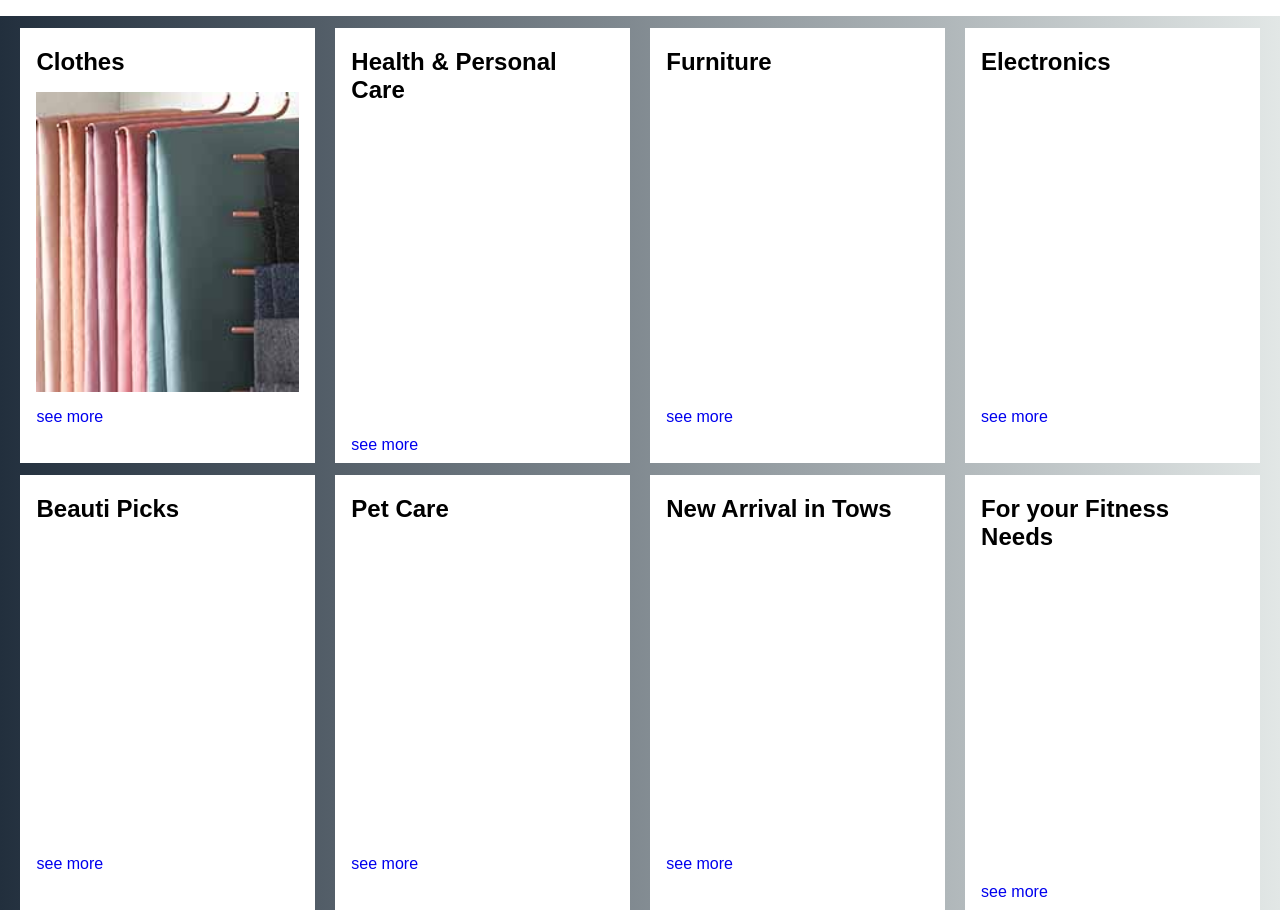
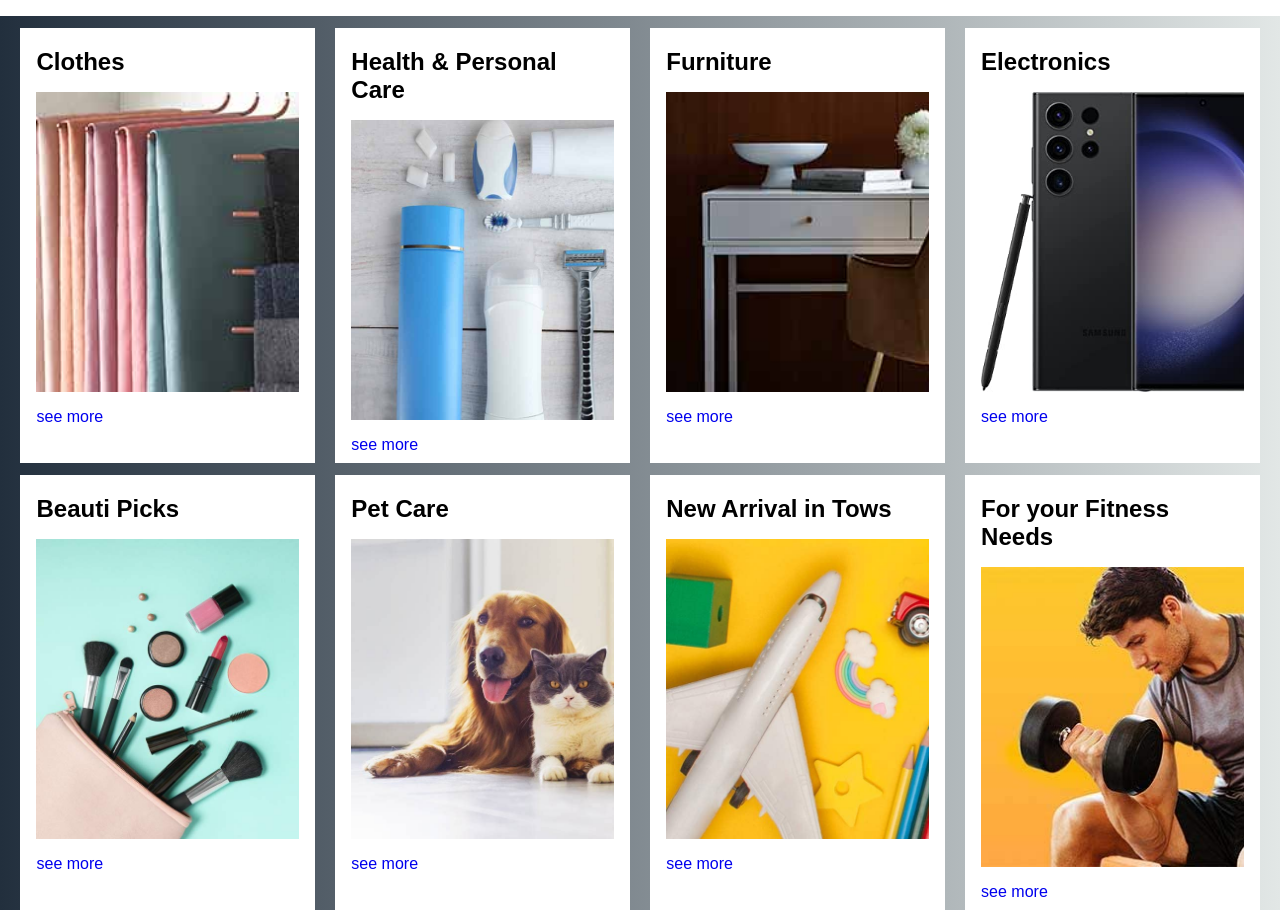
Before and after one commit to Abdulrahmanmoin/Amazon-Clone, a plain HTML site: page index.html in a window 1280 px wide. Shown: the part 500-1413 px from the top of the page. Drawn offline with Linux system fonts and the light colour scheme; files whose address does not match are found by name.

Commit message:
Update index.html

```diff
--- a/index.html
+++ b/index.html
@@ -114,49 +114,49 @@
         <div class="box">
             <div class="box_content">
                 <h2>Health & Personal Care</h2>
-                <div class="box_image" style="background-image: url(box2_image.jpg);"></div>
+                <div class="box_image" style="background-image: url(amazonAssets/box2_image.jpg);"></div>
                 <a href="amazon.com">see more</a>
             </div>
         </div>
         <div class="box">
             <div class="box_content">
                 <h2>Furniture</h2>
-                <div class="box_image" style="background-image: url(box3_image.jpg);"></div>
+                <div class="box_image" style="background-image: url(amazonAssets/box3_image.jpg);"></div>
                 <a href="amazon.com">see more</a>
             </div>
         </div>
         <div class="box">
             <div class="box_content">
                 <h2>Electronics</h2>
-                <div class="box_image" style="background-image: url(box4_image.jpg);"></div>
+                <div class="box_image" style="background-image: url(amazonAssets/box4_image.jpg);"></div>
                 <a href="amazon.com">see more</a>
             </div>
         </div>
         <div class="box">
             <div class="box_content">
                 <h2>Beauti Picks</h2>
-                <div class="box_image" style="background-image: url(box5_image.jpg);"></div>
+                <div class="box_image" style="background-image: url(amazonAssets/box5_image.jpg);"></div>
                 <a href="amazon.com">see more</a>
             </div>
         </div>
         <div class="box">
             <div class="box_content">
                 <h2>Pet Care</h2>
-                <div class="box_image" style="background-image: url(box6_image.jpg);"></div>
+                <div class="box_image" style="background-image: url(amazonAssets/box6_image.jpg);"></div>
                 <a href="amazon.com">see more</a>
             </div>
         </div>
         <div class="box">
             <div class="box_content">
                 <h2>New Arrival in Tows</h2>
-                <div class="box_image" style="background-image: url(box7_image.jpg);"></div>
+                <div class="box_image" style="background-image: url(amazonAssets/box7_image.jpg);"></div>
                 <a href="amazon.com">see more</a>
             </div>
         </div>
         <div class="box">
             <div class="box_content">
                 <h2>For your Fitness Needs</h2>
-                <div class="box_image" style="background-image: url(box8_image.jpg);"></div>
+                <div class="box_image" style="background-image: url(amazonAssets/box8_image.jpg);"></div>
                 <a href="amazon.com">see more</a>
             </div>
         </div>
```
